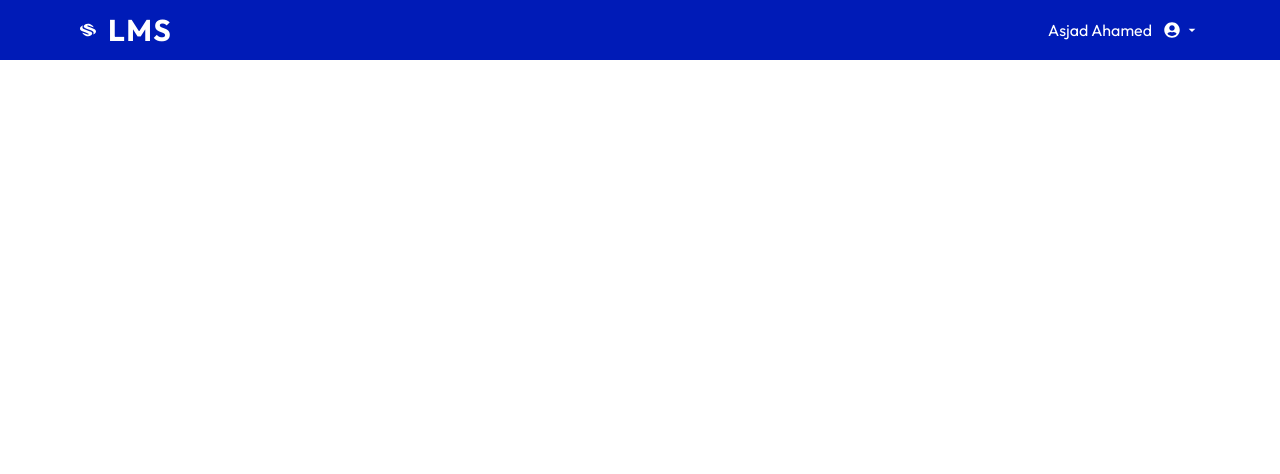
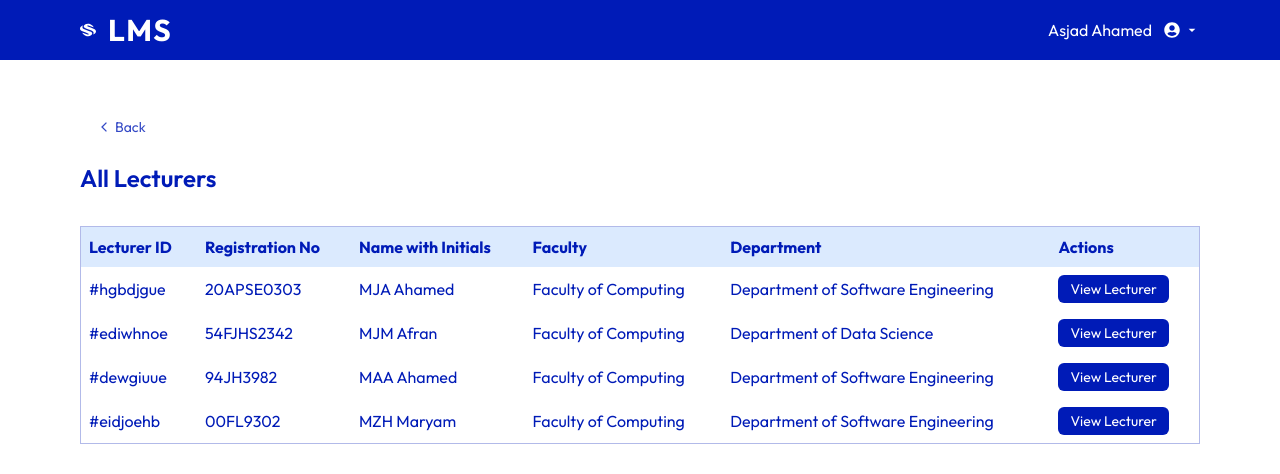
Before and after one commit to asjadahamed77/lms, a React (Vite) app in the folder frontend/: page /admin/lecturer-management/view-lecturers in a window 1280 px wide. Shown: the top 474 px of the page. Built offline with nearby package versions, Linux system fonts and the light colour scheme.

Commit message:
Created UI for View Lecturer

```diff
--- a/frontend/src/assets/lecturers.js
+++ b/frontend/src/assets/lecturers.js
@@ -8,12 +8,14 @@ export const lecturers = [
     subjects: [
       {
         subjectName: "Data Structures and Algorithms",
+        subjectId: "dewgwjhwebuehbkfj",
         subjectCode: "SE32101",
         subjectSemester: 1,
         batchName: "2020/2021",
       },
       {
         subjectName: "Software Architecture",
+        subjectId: "edjdbejdewb",
         subjectCode: "SE32501",
         subjectSemester: 2,
         batchName: "2020/2021",
@@ -40,12 +42,14 @@ export const lecturers = [
       {
         subjectName: "Data Structures and Algorithms",
         subjectCode: "SE32101",
+        subjectId: "deindi3uhdncbmdfdjfnk",
         subjectSemester: 1,
         batchName: "2020/2021",
       },
       {
         subjectName: "Software Architecture",
         subjectCode: "SE32501",
+        subjectId: "djvjvjedgbekdjdedddedwd",
         subjectSemester: 2,
         batchName: "2020/2021",
       },
@@ -71,12 +75,14 @@ export const lecturers = [
       {
         subjectName: "Data Structures and Algorithms",
         subjectCode: "SE32101",
+        subjectId: "dwehuidxbiwuhcuhrbinnhf",
         subjectSemester: 1,
         batchName: "2020/2021",
       },
       {
         subjectName: "Software Architecture",
         subjectCode: "SE32501",
+        subjectId: "wubhuh47yh47y4h73y373",
         subjectSemester: 2,
         batchName: "2020/2021",
       },
@@ -100,12 +106,14 @@ export const lecturers = [
       {
         subjectName: "Data Structures and Algorithms",
         subjectCode: "SE32101",
+        subjectId: "dwehubefgfuekhkwehld",
         subjectSemester: 1,
         batchName: "2020/2021",
       },
       {
         subjectName: "Software Architecture",
         subjectCode: "SE32501",
+        subjectId: "dgejdbdwebjliiwkuegbgf",
         subjectSemester: 2,
         batchName: "2020/2021",
       },
--- a/frontend/src/pages/admin/batchManagement/ViewBatch.jsx
+++ b/frontend/src/pages/admin/batchManagement/ViewBatch.jsx
@@ -76,7 +76,8 @@ const ViewBatch = () => {
       </div>
 
       {/* Display Batches */}
-      <table className="w-full mt-8  overflow-x-scroll border border-primaryColor/30">
+     <div className="overflow-x-auto mt-8   border border-primaryColor/30">
+     <table className="w-full ">
         <thead className="bg-blue-100">
           <tr>
             <th className="text-start p-2">Batch ID</th>
@@ -102,6 +103,7 @@ const ViewBatch = () => {
           ))}
         </tbody>
       </table>
+     </div>
     </div>
   );
 };
--- a/frontend/src/pages/admin/lecturerManagement/ViewLecturers.jsx
+++ b/frontend/src/pages/admin/lecturerManagement/ViewLecturers.jsx
@@ -1,11 +1,168 @@
-import React from 'react'
+import React, { useContext, useState } from "react";
+import { AppContext } from "../../../context/AppContext";
+import { useNavigate } from "react-router-dom";
+import { IoChevronBackSharp } from "react-icons/io5";
+import { IoCloseSharp } from "react-icons/io5";
 
 const ViewLecturers = () => {
+  const { lecturers } = useContext(AppContext);
+  const navigate = useNavigate();
+  const [showPopup, setShowPopup] = useState(false);
+  const [selectedLecturer, setSelectedLecturer] = useState(null);
+  const lecturerHandler = (lecturer) => {
+    setShowPopup(!showPopup);
+    setSelectedLecturer(lecturer);
+  };
   return (
-    <div>
+    <div className="py-8 md:py-12">
+      <button
+        onClick={() => navigate("/admin/lecturer-management")}
+        className="flex items-center gap-1 text-sm  cursor-pointer  text-primaryColor/80 border border-transparent hover:border-primaryColor/80 px-4 py-2 rounded-full transition-all duration-300 ease-in-out hover:bg-primaryColor/10"
+      >
+        <p>
+          <IoChevronBackSharp className="" />
+        </p>
+        <p>Back</p>
+      </button>
+      <h1 className="text-2xl font-semibold mt-4">All Lecturers</h1>
+      <div className="overflow-x-auto mt-8  border border-primaryColor/30">
+        <table className="min-w-full ">
+          <thead className="bg-blue-100 text-start">
+            <tr>
+              <th className="text-start p-2">Lecturer ID</th>
+              <th className="text-start p-2">Registration No</th>
+              <th className="text-start p-2">Name with Initials</th>
+              <th className="text-start p-2">Faculty</th>
+              <th className="text-start p-2">Department</th>
+              <th className="text-start p-2">Actions</th>
+            </tr>
+          </thead>
+          <tbody>
+            {lecturers.map((lecturer, index) => (
+              <tr key={index} className="hover:bg-blue-50">
+                <td className="text-start p-2">
+                  #{lecturer.userId.substring(0, 8)}
+                </td>
+                <td className="text-start p-2">{lecturer.registrationNumber}</td>
+                <td className="text-start p-2">{lecturer.nameWithInitials}</td>
+                <td className="text-start p-2">{lecturer.facultyName}</td>
+                <td className="text-start p-2">{lecturer.departmentName}</td>
+                <td className="text-start p-2">
+                  <button
+                    onClick={() => lecturerHandler(lecturer)}
+                    className="px-3 py-1  bg-primaryColor text-white rounded-md text-sm hover:bg-primaryColor/80 duration-300 transition-all ease-linear cursor-pointer"
+                  >
+                    View Lecturer
+                  </button>
+                </td>
+              </tr>
+            ))}
+          </tbody>
+        </table>
+      </div>
+      {/* Popup View Student */}
+      {showPopup && selectedLecturer && (
+        <div
+          className={` w-screen h-screen fixed inset-0 bg-black/50 flex items-center justify-center`}
+        >
+          <div className="w-full mx-4 sm:mx-0 sm:w-[500px] bg-white z-20 p-4 sm:p-8 max-h-[calc(100vh-80px)] overflow-y-scroll rounded-lg ">
+            <div className="flex items-center justify-between">
+              <h1 className="font-semibold text-xl">Lecturer Details</h1>
+              <p
+                onClick={lecturerHandler}
+                className="text-2xl font-bold cursor-pointer "
+              >
+                <IoCloseSharp />
+              </p>
+            </div>
+            <div className="mt-6 flex flex-col gap-2">
+              <div>
+                <p className="font-medium sm:text-lg ">Lecturer ID</p>
+                <p className="text-sm">#{selectedLecturer.userId}</p>
+              </div>
+              <div className="grid  sm:grid-cols-2 gap-2 sm:gap-8">
+                <div>
+                  <p className="font-medium sm:text-lg ">Full Name</p>
+                  <p className="text-sm">{selectedLecturer.name}</p>
+                </div>
+                <div>
+                  <p className="font-medium sm:text-lg ">Name with initials</p>
+                  <p className="text-sm">{selectedLecturer.nameWithInitials}</p>
+                </div>
+              </div>
+              <div className="grid  sm:grid-cols-2 gap-2 sm:gap-8">
+                <div>
+                  <p className="font-medium sm:text-lg ">Registration No</p>
+                  <p className="text-sm">
+                    {selectedLecturer.registrationNumber}
+                  </p>
+                </div>
+               <div>
+               <p className="font-medium sm:text-lg ">No of Subjects Assigned</p>
+               <p>{selectedLecturer.subjects.length}</p>
+               </div>
+              </div>
+              <div className="grid  sm:grid-cols-2  gap-2 sm:gap-8">
+                <div>
+                  <p className="font-medium sm:text-lg ">Faculty</p>
+                  <p className="text-sm">{selectedLecturer.facultyName}</p>
+                </div>
+                <div>
+                  <p className="font-medium sm:text-lg ">Department</p>
+                  <p className="text-sm">{selectedLecturer.departmentName}</p>
+                </div>
+              </div>
+              <div className="grid  sm:grid-cols-2  gap-2 sm:gap-8">
+                <div>
+                  <p className="font-medium sm:text-lg ">Lecturer Email</p>
+                  <p className="text-sm">{selectedLecturer.email}</p>
+                </div>
+                <div>
+                  <p className="font-medium sm:text-lg ">Created</p>
+                  <p className="text-sm">
+                    {" "}
+                    {new Date(selectedLecturer.createdAt).toLocaleString()}
+                  </p>
+                </div>
+              </div>
+              <div>
+              <p className="font-medium sm:text-lg ">Assigned Subjects</p>
+              <div className="space-y-4">
+                {
+                  selectedLecturer.subjects.map((subject,index)=>(
+                    <div key={index} className="grid  sm:grid-cols-2  ">
+                      <div>
+                      <p className="text-sm font-medium">Subject Code</p>
+                      <p className="text-sm">{subject.subjectCode}</p>
+                      </div>
+                      <div>
+                      <p className="text-sm font-medium">Subject Name</p>
+                      <p className="text-sm">{subject.subjectName}</p>
+                      </div>
+                      <div>
+                      <p className="text-sm font-medium">Subject Semester</p>
+                      <p className="text-sm">{subject.subjectSemester}</p>
+                      </div>
+                      <div>
+                      <p className="text-sm font-medium">Batch</p>
+                      <p className="text-sm">{subject.batchName}</p>
+                      </div>
+                    </div>
+                  ))
+                }
+              </div>
+              </div>
+              {/* Buttons */}
+              <div className="grid grid-cols-2 gap-4 mt-4">
+                <button onClick={lecturerHandler} className="bg-primaryColor text-white text-sm rounded-lg py-2.5 cursor-pointer hover:bg-primaryColor/80 duration-300 transition-all ease-in-out">Close</button>
+                <button onClick={lecturerHandler} className="bg-red-500 text-white text-sm rounded-lg py-2.5   cursor-pointer hover:bg-red-400 duration-300 transition-all ease-in-out">Delete Lecturer</button>
+              </div>
+            </div>
+          </div>
+        </div>
+      )}
+    </div>
+  );
+};
 
-    </div>
-  )
-}
-
-export default ViewLecturers
+export default ViewLecturers;
```
